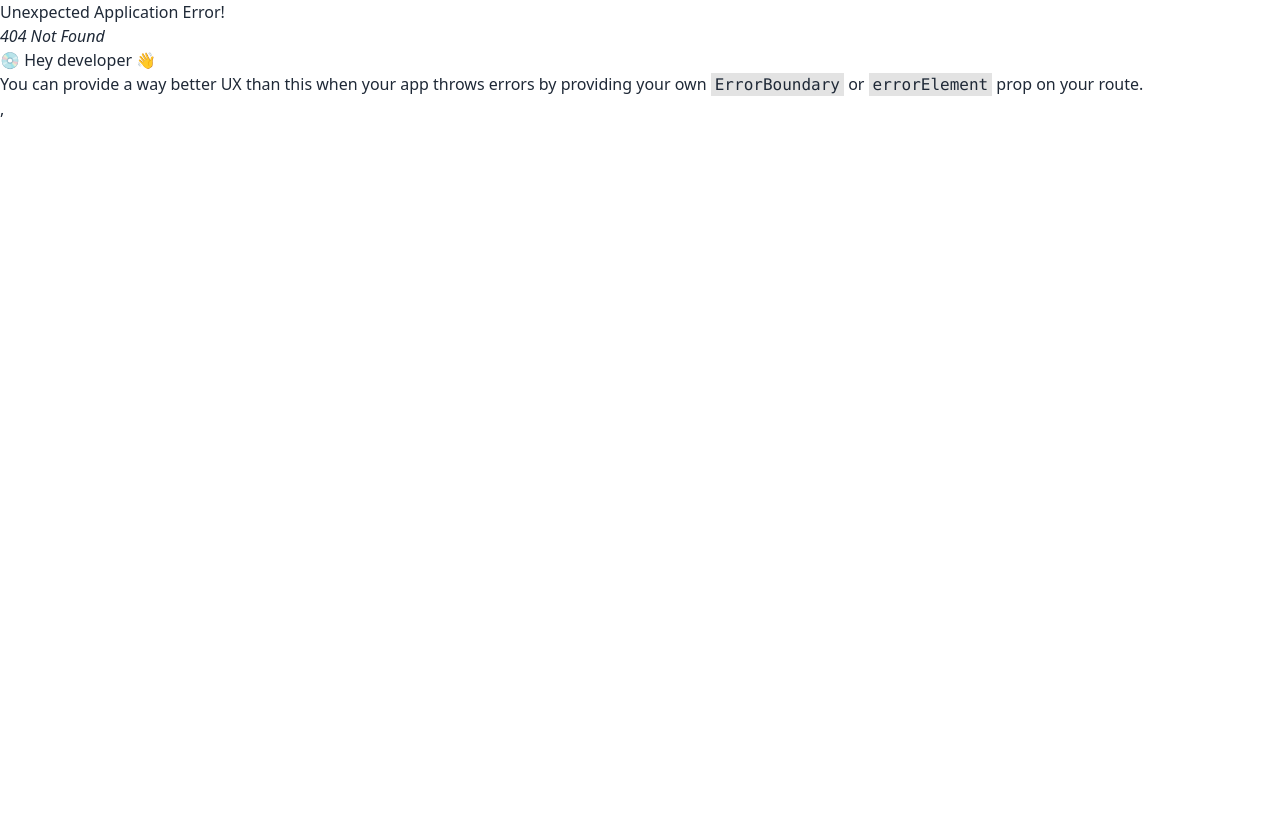
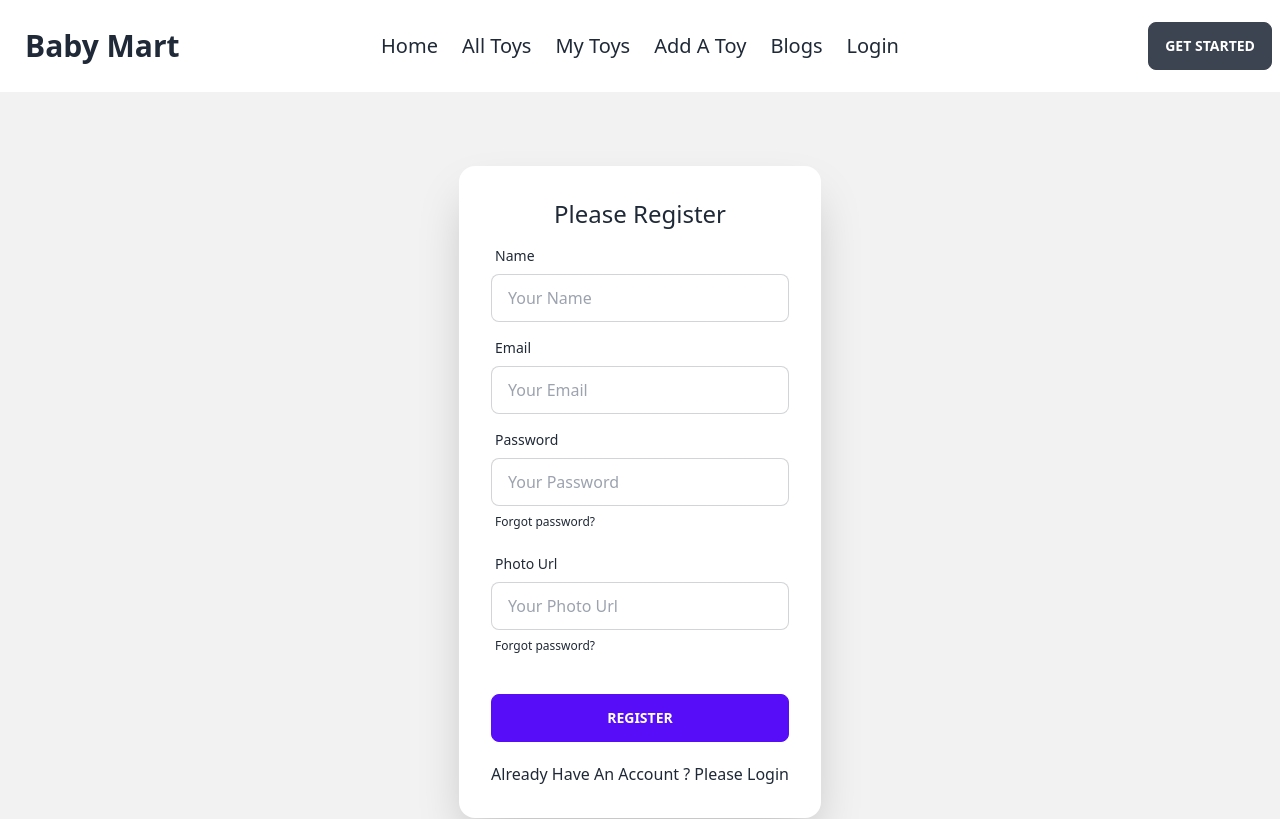
Before and after one commit to saidur02/Baby_mart, a React (Vite) app: page /registration in a window 1280 px wide. Before the commit this address had no page. Shown: the top 819 px of the page. Built offline with nearby package versions, Linux system fonts and the light colour scheme.

Commit message:
register section added

```diff
--- /dev/null
+++ b/src/Pages/Login/Login/Login.jsx
@@ -0,0 +1,39 @@
+import React from 'react';
+import { Link } from 'react-router-dom';
+
+const Login = () => {
+    return (
+        <div className="hero min-h-screen bg-base-200">
+            <div className="hero-content flex-col lg:flex-row-reverse">
+
+                <div className="card flex-shrink-0 w-full max-w-sm shadow-2xl bg-base-100">
+                    <div className="card-body">
+                    <h2 className='text-2xl text-center'>Please Login</h2>
+                        <div className="form-control">
+                            <label className="label">
+                                <span className="label-text">Email</span>
+                            </label>
+                            <input type="text" placeholder="email" className="input input-bordered" />
+                        </div>
+                        <div className="form-control">
+                            <label className="label">
+                                <span className="label-text">Password</span>
+                            </label>
+                            <input type="text" placeholder="password" className="input input-bordered" />
+                            <label className="label">
+                                <a href="#" className="label-text-alt link link-hover">Forgot password?</a>
+                            </label>
+                        </div>
+                        <div className="form-control mt-6">
+                            <button className="btn btn-primary">Login</button>
+                        </div>
+                        <p className='mt-3'>New To Baby Mart?<Link to='/registration'> Please Sign Up</Link></p>
+
+                    </div>
+                </div>
+            </div>
+        </div>
+    );
+};
+
+export default Login;
--- /dev/null
+++ b/src/Pages/Login/Registration/Registration.jsx
@@ -0,0 +1,53 @@
+import React from 'react';
+import { Link } from 'react-router-dom';
+
+const Registration = () => {
+    return (
+        <div className="hero min-h-screen bg-base-200">
+            <div className="hero-content flex-col lg:flex-row-reverse">
+
+                <div className="card flex-shrink-0 w-full max-w-sm shadow-2xl bg-base-100">
+                    <div className="card-body">
+                    <h2 className='text-2xl text-center'>Please Register</h2>
+                        <div className="form-control">
+                            <label className="label">
+                                <span className="label-text">Name</span>
+                            </label>
+                            <input type="text" name='name' placeholder="Your Name" className="input input-bordered" />
+                        </div>
+                        <div className="form-control">
+                            <label className="label">
+                                <span className="label-text">Email</span>
+                            </label>
+                            <input type="text" name='email' placeholder="Your Email" className="input input-bordered" />
+                        </div>
+                        <div className="form-control">
+                            <label className="label">
+                                <span className="label-text">Password</span>
+                            </label>
+                            <input type="password" name='password' placeholder="Your Password" className="input input-bordered" />
+                            <label className="label">
+                                <a href="#" className="label-text-alt link link-hover">Forgot password?</a>
+                            </label>
+                        </div>
+                        <div className="form-control">
+                            <label className="label">
+                                <span className="label-text">Photo Url</span>
+                            </label>
+                            <input type="text" name='photo' placeholder="Your Photo Url" className="input input-bordered" />
+                            <label className="label">
+                                <a href="#" className="label-text-alt link link-hover">Forgot password?</a>
+                            </label>
+                        </div>
+                        <div className="form-control mt-6">
+                            <button className="btn btn-primary">Register</button>
+                        </div>
+                        <p className='mt-3'>Already Have An Account ?<Link to='/login'> Please Login</Link></p>
+                    </div>
+                </div>
+            </div>
+        </div>
+    );
+};
+
+export default Registration;
```
Also changed, not shown: src/Routes/Routers.jsx (+10 -0 lines).
